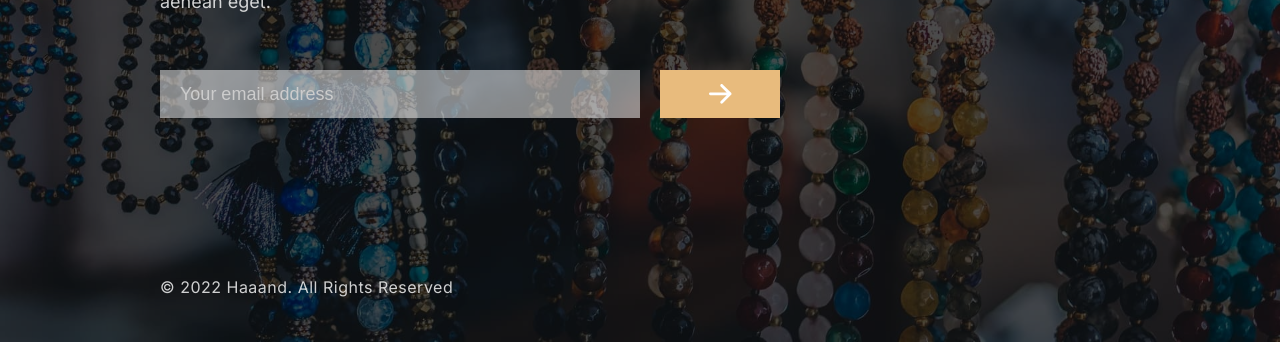
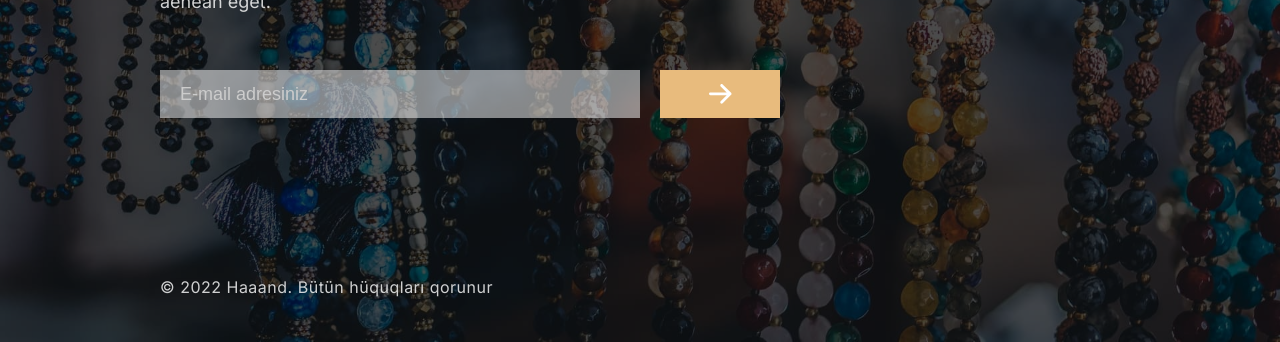
Before and after one commit to smylmrz/haaand, a Vue app: page / in a window 1280 px wide. Shown: the part 458-800 px from the top of the page. Built offline with nearby package versions, Linux system fonts and the light colour scheme.

Commit message:
translations

```diff
--- a/src/components/Footer.vue
+++ b/src/components/Footer.vue
@@ -1,5 +1,5 @@
 <template>
-  <footer>&copy; 2022 Haaand. All Rights Reserved</footer>
+  <footer>&copy; 2022 Haaand. Bütün hüquqları qorunur</footer>
 </template>
 
 <style scoped>
--- a/src/components/HomePage.vue
+++ b/src/components/HomePage.vue
@@ -11,8 +11,8 @@
         volutpat, sagittis, id in leo, aenean eget. id in leo, aenean eget.
       </p>
       <form class="form-box" @submit.prevent="submit">
-        <input type="text" v-model="email" placeholder="Your email address" />
-        <button>
+        <input type="text" v-model="email" placeholder="E-mail adresiniz" />
+        <button title="Göndər">
           <img src="../assets/right-arrow.svg" alt="right-arrow" />
         </button>
       </form>
@@ -64,7 +64,6 @@ const submit = () => {
   position: relative;
   background-image: url("../assets/beads.jpg");
   background-size: cover;
-  position: relative;
 }
 
 .wrapper::after {
@@ -99,7 +98,7 @@ main {
   font-size: 3rem;
   font-weight: 400;
   margin-bottom: 30px;
-  font-family: "MadeSunflower";
+  font-family: "MadeSunflower", serif;
 }
 
 .text {
@@ -127,7 +126,6 @@ input {
   transition: 0.2s ease-in-out;
   padding-left: 20px;
   font-size: 18px;
-  transition: 0.2s ease-in-out;
 }
 
 input:focus {
```
Also changed, not shown: public/favicon.png (deleted), 1 other file (tests, documents, lock files or other folders).
